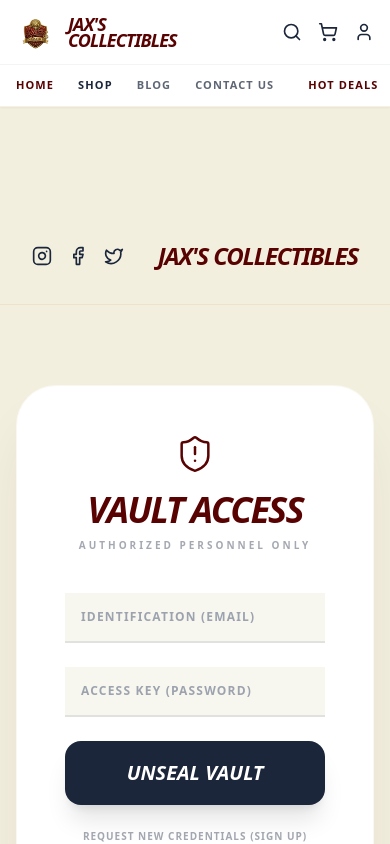
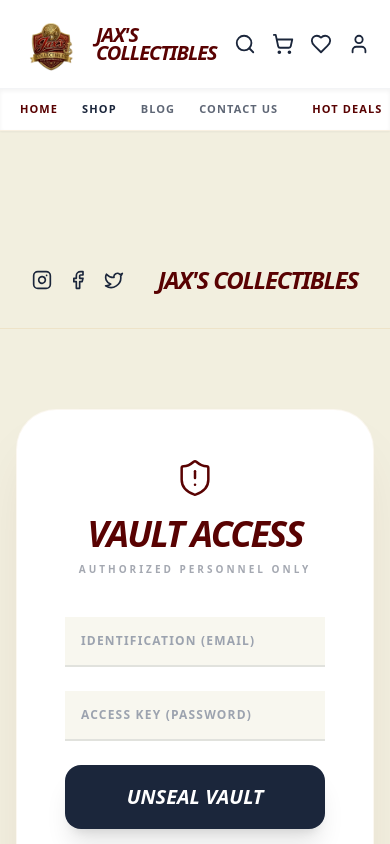
Before and after one commit to AvertXAI/jaxs-collectibles, a Next.js app: page /auth in a window 390 px wide. Shown: the top 844 px of the page. Built offline with nearby package versions, Linux system fonts and the light colour scheme; no server answers.

Commit message:
fixing css for mobile

```diff
--- a/app/globals.css
+++ b/app/globals.css
@@ -218,3 +218,86 @@ main {
     padding-top: 96px !important;
   }
 }
+
+/* ========================================================= */
+/* --- THE FIX: ADMIN TOOLBAR & SPACING SYSTEM ---           */
+/* ========================================================= */
+
+/* 1. ONE rule to push the body down to make room for the Toolbar */
+body:has(.admin-toolbar-container) {
+  padding-top: 40px !important;
+  margin-top: 0 !important;
+}
+
+/* 2. Tell the sticky site header to sit right under the 40px Toolbar */
+body:has(.admin-toolbar-container) .vault-header,
+body:has(.admin-toolbar-container) header.fixed {
+  top:40px ;
+}
+
+/* 3. The Toolbar itsef */
+.admin-toolbar-container {
+  position: fixed;
+  top: 0;
+  left: 0;
+  width: 100vw !important;
+  height: 40px;
+  background-color: #1B263B;
+  z-index: 10001;
+  display: flex;
+  align-items: center;
+  justify-content: space-between;
+  padding: 0 24px;
+  border-bottom: 1px solid rgba(255, 255, 255, 0.05);
+  box-shadow: 0 4px 20px rgba(0, 0, 0, 0.3);
+  box-sizing: border-box;
+}
+
+@media (max-width: 768px) {
+  .admin-toolbar-container {
+    padding: 0 12px;
+  }
+}
+
+/* --- THE FIX: MOBILE-FIRST HEADER SCROLL & FULL MEDIA QUERIES --- */
+.no-scrollbar::-webkit-scrollbar {
+  display: none;
+}
+
+.no-scrollbar {
+  -ms-overflow-style: none;
+  scrollbar-width: none;
+}
+
+/* Base Mobile Phones (Accounts for 2-tier header) */
+main {
+  padding-top: 116px !important;
+}
+
+/* Small Tablets (e.g., large phones landscape) */
+@media (min-width: 640px) {
+  main {
+    padding-top: 120px !important;
+  }
+}
+
+/* Tablets / iPads (Portrait) */
+@media (min-width: 768px) {
+  main {
+    padding-top: 124px !important;
+  }
+}
+
+/* Desktop (Header collapses into single tier, requires less padding) */
+@media (min-width: 1024px) {
+  main {
+    padding-top: 96px !important;
+  }
+}
+
+/* Large Desktop / Ultrawide */
+@media (min-width: 1280px) {
+  main {
+    padding-top: 100px !important;
+  }
+}
--- a/components/header.tsx
+++ b/components/header.tsx
@@ -86,7 +86,6 @@ export default function Header() {
             <Link href="/wishlist" className="text-[#1B263B] hover:text-[#590202] transition-colors"><Heart size={22} /></Link>
           </div>
 
-          {/* DYNAMIC LOGIN / LOGOUT TOGGLE */}
           {user ? (
             <button onClick={handleLogout} className="flex items-center gap-2 text-[#1B263B] hover:text-[#590202] transition-colors" title="Logout">
               <LogOut size={22} />
@@ -106,40 +105,47 @@ export default function Header() {
       {/* ========================================================= */}
       <div className="flex lg:hidden flex-col w-full">
         {/* TIER 1: BRAND & MOVED UTILITIES */}
-        <div className="flex items-center justify-between px-4 py-3">
+        <div className="flex items-center justify-between px-5 py-3"> {/* Increased padding to pull off edges */}
+
           <Link href="/" className="flex items-center gap-3">
-            <div className="relative w-10 h-10">
+            {/* THE FIX: Much larger logo (w-16 h-16) + flex-shrink-0 to prevent squishing */}
+            <div className="relative w-16 h-16 flex-shrink-0">
               <NextImage src="/logo.png" alt="Jax's Collectibles" fill className="object-contain" priority />
             </div>
-            <div className="flex flex-col">
-              <span className="text-lg font-black italic tracking-tighter text-[#590202] uppercase leading-[0.9]">Jax's</span>
-              <span className="text-lg font-black italic tracking-tighter text-[#590202] uppercase leading-[0.9]">Collectibles</span>
+            {/* THE FIX: Increased text size to text-xl */}
+            <div className="flex flex-col justify-center">
+              <span className="text-xl font-black italic tracking-tighter text-[#590202] uppercase leading-[0.9]">Jax's</span>
+              <span className="text-xl font-black italic tracking-tighter text-[#590202] uppercase leading-[0.9]">Collectibles</span>
             </div>
           </Link>
 
-          <div className="flex items-center gap-4 text-[#1B263B]">
-            <Link href="/search" className="hover:text-[#590202]"><Search size={20} /></Link>
+          {/* THE FIX: Added gap-4 for breathing room, restored Heart icon, removed edge-bleeding */}
+          <div className="flex items-center gap-4 text-[#1B263B] flex-shrink-0">
+            <Link href="/search" className="hover:text-[#590202]"><Search size={22} /></Link>
+
             <button onClick={() => setCartOpen(!isCartOpen)} className="relative hover:text-[#590202]">
-              <ShoppingCart size={20} />
+              <ShoppingCart size={22} />
               {itemCount > 0 && (
-                <span className="absolute -top-2 -right-2 bg-[#590202] text-white text-[8px] w-4 h-4 rounded-full flex items-center justify-center font-bold">
+                <span className="absolute -top-2 -right-2 bg-[#590202] text-white text-[9px] w-4 h-4 rounded-full flex items-center justify-center font-bold">
                   {itemCount}
                 </span>
               )}
             </button>
-            <Link href="/wishlist" className="hover:text-[#590202] hidden sm:block"><Heart size={20} /></Link>
+
+            {/* THE FIX: Removed "hidden sm:block" so the heart always shows on mobile */}
+            <Link href="/wishlist" className="hover:text-[#590202]"><Heart size={22} /></Link>
 
             {/* DYNAMIC LOGIN / LOGOUT TOGGLE */}
             {user ? (
-              <button onClick={handleLogout} className="hover:text-[#590202]"><LogOut size={20} /></button>
+              <button onClick={handleLogout} className="hover:text-[#590202]"><LogOut size={22} /></button>
             ) : (
-              <Link href="/auth" className="hover:text-[#590202]"><User size={20} /></Link>
+              <Link href="/auth" className="hover:text-[#590202]"><User size={22} /></Link>
             )}
           </div>
         </div>
 
         {/* TIER 2: QUICK SCROLL NAV (NO HAMBURGER) */}
-        <nav className="flex items-center gap-6 px-4 py-3 border-t border-gray-100 overflow-x-auto no-scrollbar whitespace-nowrap bg-white">
+        <nav className="flex items-center gap-6 px-5 py-3 border-t border-gray-100 overflow-x-auto no-scrollbar whitespace-nowrap bg-white shadow-inner">
           <Link href="/" className="text-[11px] font-black uppercase tracking-widest text-[#590202]">Home</Link>
           <Link href="/shop" className="text-[11px] font-black uppercase tracking-widest text-[#1B263B]">Shop</Link>
           <Link href="/under-construction" className="text-[11px] font-black uppercase tracking-widest text-[#1B263B] opacity-70">Blog</Link>
```
